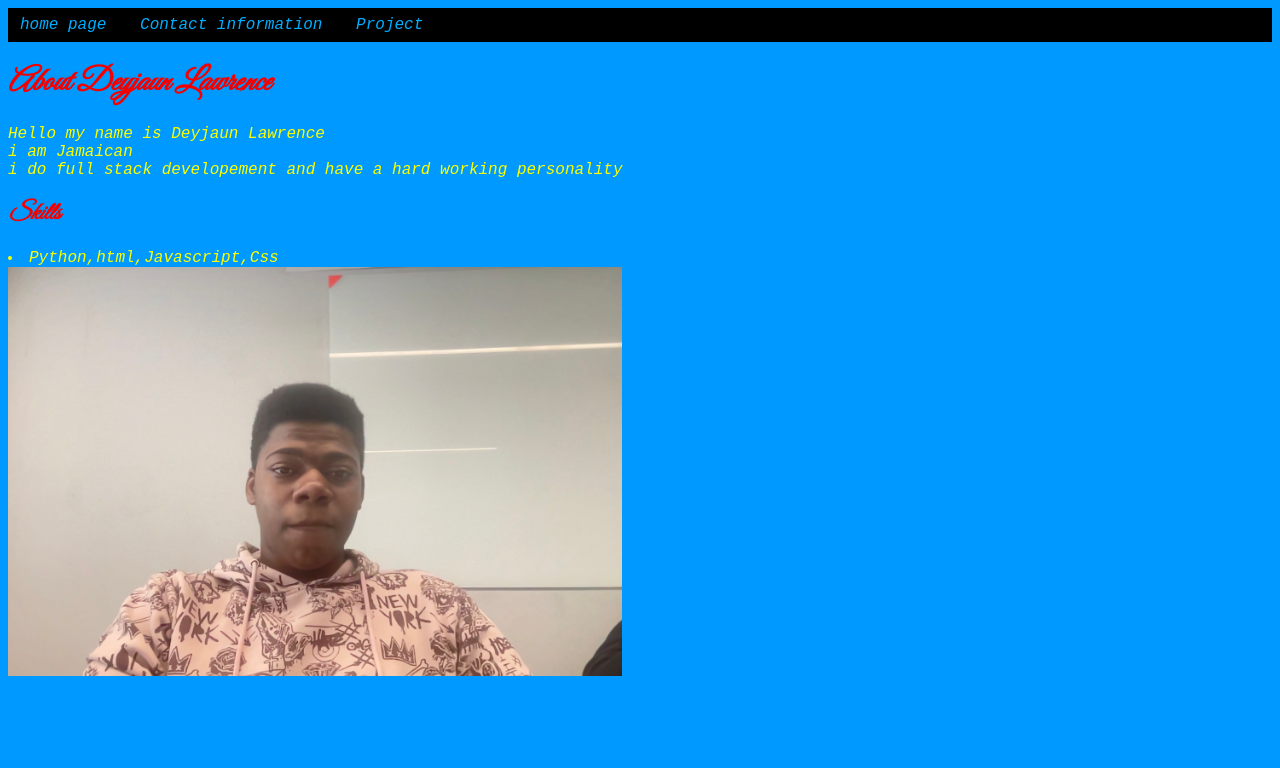
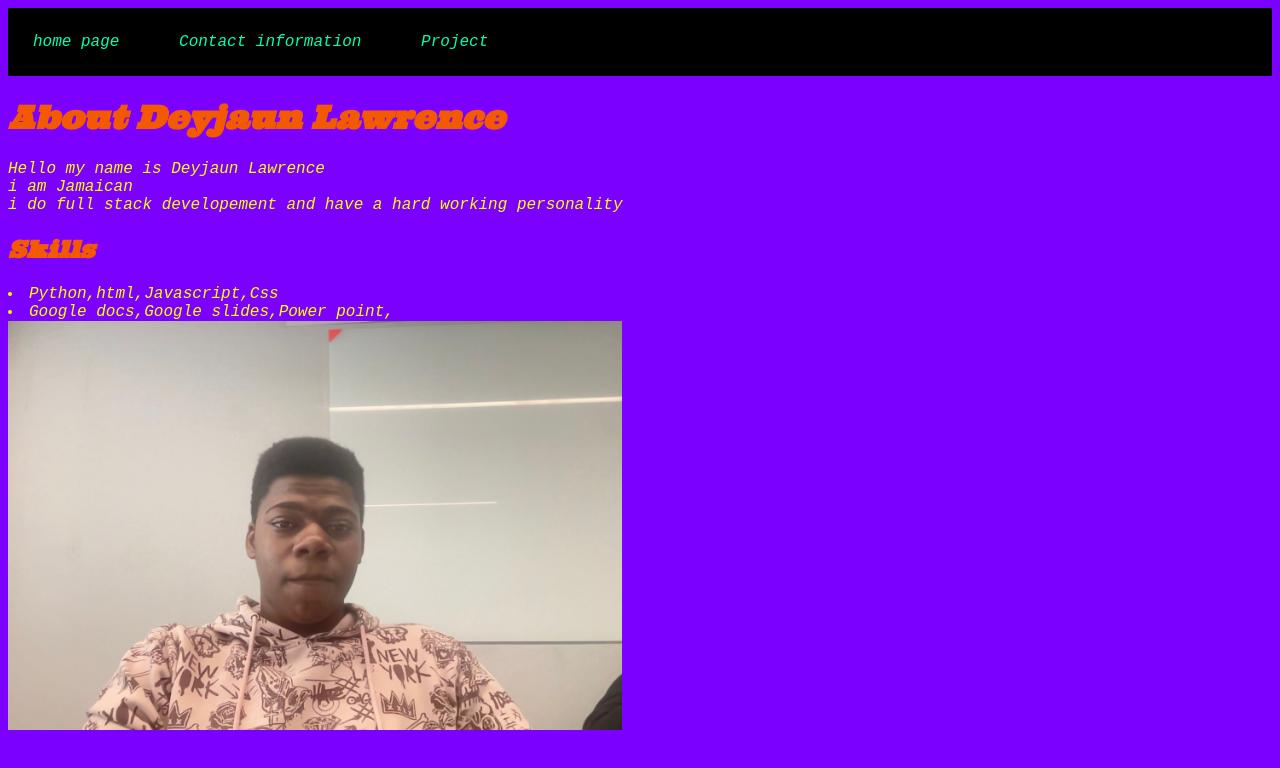
Before and after one commit to Deyjaun/Deyjaun.github.io, a plain HTML site: page index.html in a window 1280 px wide. Drawn offline with Linux system fonts and the light colour scheme.

Commit message:
hanged font color and font

```diff
--- a/index.html
+++ b/index.html
@@ -20,7 +20,7 @@
     </p>
     <h2>Skills</h2>
     <li>Python,html,Javascript,Css</li>
+    <li>Google docs,Google slides,Power point,</li>
     <img src="Photo on 2-3-23 at 2.01 PM.jpg" height="409">
-    <ul></ul>
 </body>
 </html>
--- a/styles.css
+++ b/styles.css
@@ -1,9 +1,9 @@
-@import url('https://fonts.googleapis.com/css2?family=Great+Vibes&display=swap');
+@import url('https://fonts.googleapis.com/css2?family=Great+Vibes&family=Ultra&display=swap');
 
 
 h1, h2 {
-    font-family: 'Great Vibes', cursive;
-    color: rgb(243, 0, 0);
+    font-family: 'ultra',cursive;
+    color: rgb(243, 89, 0);
 }
 
 body{
@@ -11,15 +11,15 @@ body{
     text-decoration: solid;
     font-style: oblique;
     font-family: 'Courier New', Courier, monospace;
-    background-color: rgb(0, 153, 255);
+    background-color: rgb(123, 0, 255);
 }
 nav{
     background-color: rgb(0, 0, 0);
 }
 nav > a{
-    color: rgb(0, 174, 255);
+    color: rgb(0, 255, 179);
     text-decoration: none;
-    padding: 8px 12px;
+    padding: 25px;
     display: inline-block;
 }
 nav > a:hover {
```
Also changed, not shown: contact.html (+1 -1 lines), project.html (+1 -1 lines).
